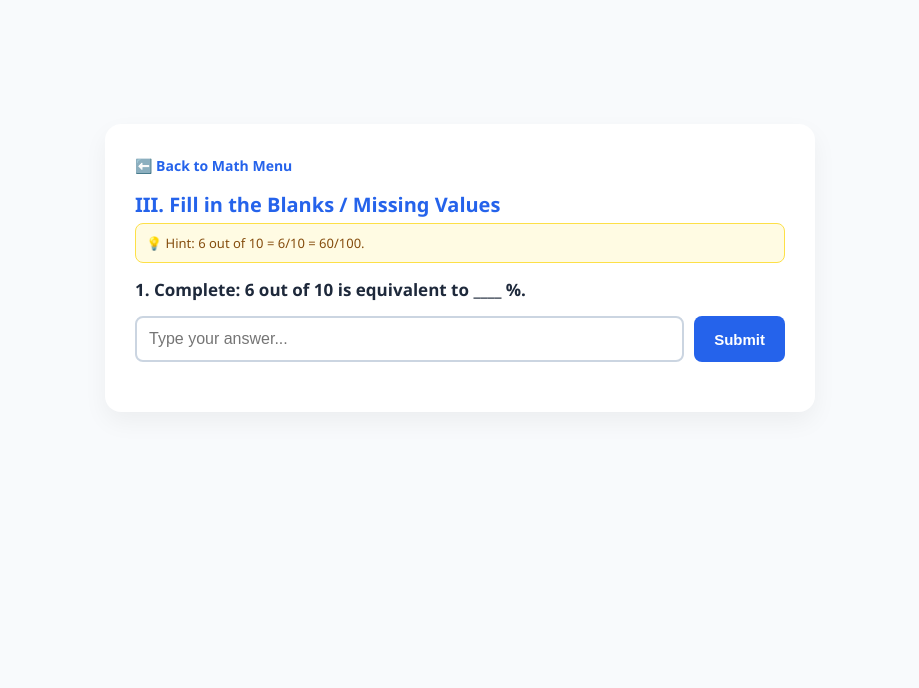
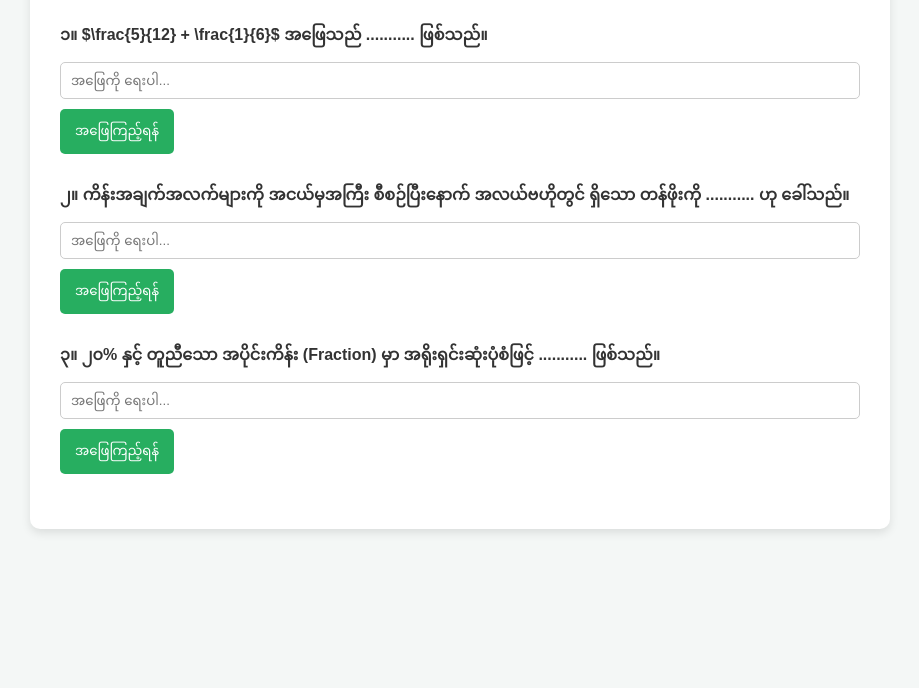
Before and after one commit to thetthetaung/year5-maths-quiz, a plain HTML site: page math-fill.html in a window 1280 px wide. Shown: the part 152-840 px from the top of the page, without its empty margins (180-1099 px from the left). After the commit the page ends 800 px from the top, so only its background shows below. Drawn offline with Linux system fonts and the light colour scheme.

Commit message:
Update math-fill.html for localization and styling

```diff
--- a/math-fill.html
+++ b/math-fill.html
@@ -1,87 +1,48 @@
 <!DOCTYPE html>
-<html lang="en">
+<html lang="my">
 <head>
     <meta charset="UTF-8">
-    <meta name="viewport" content="width=device-width, initial-scale=1.0">
-    <title>Math Fill in the Blanks - Htet Aung Khant</title>
+    <title>Math - Fill in the Blanks</title>
     <style>
-        :root { --primary: #2563eb; --bg: #f8fafc; --card: #fff; --text: #1e293b; --success: #10b981; --error: #ef4444; }
-        body { font-family: 'Segoe UI', Tahoma, sans-serif; background: var(--bg); color: var(--text); margin: 0; padding: 20px; display: flex; justify-content: center; align-items: center; min-height: 100vh; }
-        .container { width: 100%; max-width: 650px; background: var(--card); padding: 30px; border-radius: 16px; box-shadow: 0 10px 25px rgba(0,0,0,0.05); }
-        .back { text-decoration: none; color: var(--primary); font-weight: 600; font-size: 14px; }
-        h2 { color: var(--primary); font-size: 20px; margin: 15px 0 5px 0; }
-        .hint { background: #fffbe3; border: 1px solid #fde047; color: #854d0e; padding: 10px; border-radius: 8px; font-size: 13px; margin-bottom: 15px; font-weight: 500; }
-        .question { font-size: 17px; font-weight: 600; margin-bottom: 15px; }
-        .input-box { display: flex; gap: 10px; margin-bottom: 20px; }
-        .input-box input { flex: 1; padding: 12px; border: 2px solid #cbd5e1; border-radius: 8px; font-size: 16px; outline: none; }
-        .submit-btn { background: var(--primary); color: white; border: none; padding: 12px 20px; border-radius: 8px; font-size: 15px; font-weight: 600; cursor: pointer; }
-        .explanation { background: #f0fdf4; border-left: 4px solid var(--success); padding: 12px; border-radius: 4px; font-size: 14px; margin-bottom: 20px; display: none; }
-        .next-btn { background: var(--primary); color: white; border: none; padding: 12px; border-radius: 8px; font-size: 16px; font-weight: 600; cursor: pointer; width: 100%; display: none; }
+        body { font-family: 'Pyidaungsu', sans-serif; padding: 20px; background: #f4f7f6; color: #333; }
+        .container { max-width: 800px; margin: 0 auto; background: #fff; padding: 30px; border-radius: 10px; box-shadow: 0 4px 10px rgba(0,0,0,0.1); }
+        h1 { color: #2c3e50; text-align: center; }
+        .question { font-weight: bold; margin-bottom: 8px; }
+        input[type="text"] { width: 100%; padding: 10px; margin-bottom: 10px; border: 1px solid #ccc; border-radius: 5px; box-sizing: border-box; }
+        .btn { background: #27ae60; color: white; border: none; padding: 8px 15px; border-radius: 5px; cursor: pointer; }
+        .answer-key { margin-top: 10px; padding: 8px; background: #eafaf1; color: #27ae60; border-radius: 5px; display: none; }
     </style>
 </head>
 <body>
 <div class="container">
-        <a href="maths.html" class="back">⬅️ Back to Math Menu</a>
-        <h2>III. Fill in the Blanks / Missing Values</h2>
-        <div id="quiz-area">
-            <div id="hint" class="hint" style="display:none;"></div>
-            <div id="question" class="question"></div>
-            <div class="input-box">
-                <input type="text" id="user-ans" placeholder="Type your answer...">
-                <button class="submit-btn" onclick="checkAns()">Submit</button>
+    <h1>ကွက်လပ်ဖြည့်ရန် (Fill in the Blanks)</h1>
+
+    <div style="margin-bottom: 25px;">
+        <div class="question">၁။ $\frac{5}{12} + \frac{1}{6}$ အဖြေသည် ........... ဖြစ်သည်။</div>
+        <input type="text" placeholder="အဖြေကို ရေးပါ...">
+        <button class="btn" onclick="showAns(this)">အဖြေကြည့်ရန်</button>
+        <div class="answer-key">အဖြေမှန်: 7/12 ($\frac{7}{12}$)</div>
     </div>
-            <div id="explanation" class="explanation"></div>
-            <button id="next-btn" class="next-btn" onclick="nextQ()">Next Question ➡️</button>
+
+    <div style="margin-bottom: 25px;">
+        <div class="question">၂။ ကိန်းအချက်အလက်များကို အငယ်မှအကြီး စီစဉ်ပြီးနောက် အလယ်ဗဟိုတွင် ရှိသော တန်ဖိုးကို ........... ဟု ခေါ်သည်။</div>
+        <input type="text" placeholder="အဖြေကို ရေးပါ...">
+        <button class="btn" onclick="showAns(this)">အဖြေကြည့်ရန်</button>
+        <div class="answer-key">အဖြေမှန်: Median (မာဒီယန်)</div>
     </div>
-        <div id="result-area" style="display:none; text-align:center;">
-            <h3>Quiz Completed! 🎉</h3>
-            <p id="score" style="font-size: 18px; margin-bottom: 20px;"></p>
-            <a href="maths.html"><button class="next-btn" style="display:block;">Back to Math Menu</button></a>
+
+    <div style="margin-bottom: 25px;">
+        <div class="question">၃။ ၂၀% နှင့် တူညီသော အပိုင်းကိန်း (Fraction) မှာ အရိုးရှင်းဆုံးပုံစံဖြင့် ........... ဖြစ်သည်။</div>
+        <input type="text" placeholder="အဖြေကို ရေးပါ...">
+        <button class="btn" onclick="showAns(this)">အဖြေကြည့်ရန်</button>
+        <div class="answer-key">အဖြေမှန်: 1/5 ($\frac{1}{5}$)</div>
     </div>
 </div>
 <script>
-        const questions = [
-            { hint: "💡 Hint: 6 out of 10 = 6/10 = 60/100.", q: "Complete: 6 out of 10 is equivalent to ____ %.", answers: ["60%", "60"], exp: "6 out of 10 = 60%." },
-            { hint: "💡 Hint: 5 out of 20 = 5/20 = 25/100.", q: "Complete: 5 out of 20 is equivalent to ____ %.", answers: ["25%", "25"], exp: "5 out of 20 = 25/100 = 25%." },
-            { hint: "💡 Hint: Multiply whole number 3 by denominator 5 and add numerator 2.", q: "Convert mixed number 3 2/5 into an improper fraction (e.g., 17/5).", answers: ["17/5"], exp: "(3 × 5) + 2 = 17, so 17/5." }
-        ];
-        let idx = 0, score = 0;
-        function load() {
-            document.getElementById("explanation").style.display = "none";
-            document.getElementById("next-btn").style.display = "none";
-            document.getElementById("user-ans").value = "";
-            let q = questions[idx];
-            if(q.hint) { document.getElementById("hint").innerText = q.hint; document.getElementById("hint").style.display = "block"; }
-            else { document.getElementById("hint").style.display = "none"; }
-            document.getElementById("question").innerText = (idx + 1) + ". " + q.q;
+    function showAns(btn) {
+        let key = btn.nextElementSibling;
+        key.style.display = key.style.display === 'block' ? 'none' : 'block';
     }
-        function checkAns() {
-            let val = document.getElementById("user-ans").value.trim().toLowerCase();
-            let q = questions[idx];
-            if(!val) return;
-            let correct = q.answers.some(a => a.toLowerCase() === val);
-            let exp = document.getElementById("explanation");
-            if(correct) {
-                score++;
-                exp.innerText = "✅ Correct! " + q.exp;
-                exp.style.background = "#d1fae5"; exp.style.color = "#065f46";
-            } else {
-                exp.innerText = "❌ Incorrect. Acceptable: " + q.answers.join(" or ") + ". " + q.exp;
-                exp.style.background = "#fee2e2"; exp.style.color = "#991b1b";
-            }
-            exp.style.display = "block";
-            document.getElementById("next-btn").style.display = "block";
-        }
-        function nextQ() {
-            idx++;
-            if(idx < questions.length) load();
-            else {
-                document.getElementById("quiz-area").style.display = "none";
-                document.getElementById("result-area").style.display = "block";
-                document.getElementById("score").innerText = `You scored ${score} out of ${questions.length}!`;
-            }
-        }
-        load();
 </script>
 </body>
 </html>
```
Lines whose indentation alone changed are shown as unchanged.
